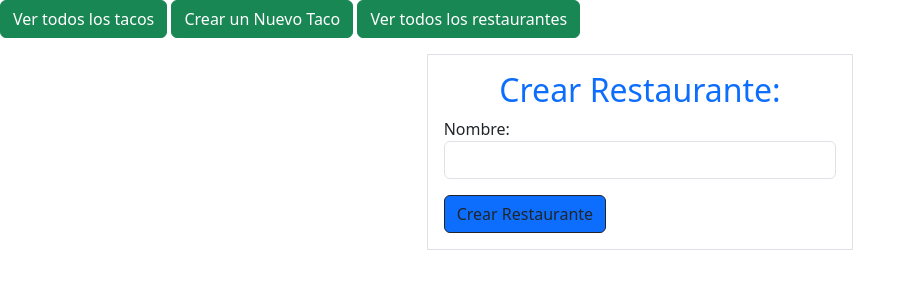
After one commit to CaroMV/b2c-python-agosto-2025, a Flask app: page /mostrar_restaurantes in a window 1280 px wide. The commit adds this page. Shown: the top 300 px of the page, without its empty margins (0-916 px from the left). Run offline with Flask 3, Linux system fonts and the light colour scheme; data that the repository does not hold is empty.

Commit message:
Relaciones una es a muchos, actualizacion proyecto TACO

```diff
--- a/MYSQL + FLASK/proyecto Tacos/flask_app/config/mysqlconnection.py
+++ b/MYSQL + FLASK/proyecto Tacos/flask_app/config/mysqlconnection.py
@@ -3,7 +3,7 @@ class MySQLConnection: #Clase que permite generar instancia de conexión con BD
     def __init__(self, db):
         connection = pymysql.connect(host = 'localhost',
                                     user = 'root', # Cambia el usuario y contraseña
-                                    password = '',
+                                    password = 'root',
                                     db = db,
                                     charset = 'utf8mb4',
                                     cursorclass = pymysql.cursors.DictCursor,
--- /dev/null
+++ b/MYSQL + FLASK/proyecto Tacos/flask_app/controllers/restaurantes.py
@@ -0,0 +1,19 @@
+from flask_app import app
+
+from flask import render_template,redirect,request,session,flash
+
+from flask_app.models.taco import Taco #Importamos la clase
+from flask_app.models.restaurante import Restaurante
+
+@app.route('/mostrar_restaurantes')
+def mostrar_lista_restaurantes():
+    todos_restaurantes = Restaurante.get_all()
+    return render_template('crear_restaurante.html', todos_restaurantes= todos_restaurantes)
+
+@app.route('/crear_restaurante', methods=['post'])
+def crear_restaurante():
+        datos = {
+        "nombre":request.form['nombre'],
+    }
+        Restaurante.save(datos)
+        return redirect('/mostrar_restaurantes')
--- /dev/null
+++ b/MYSQL + FLASK/proyecto Tacos/flask_app/models/restaurante.py
@@ -0,0 +1,74 @@
+from flask_app.config.mysqlconnection import connectToMySQL #importamos desde config
+from flask_app.models import taco
+
+class Restaurante:
+    def __init__(self, data):
+
+       self.id = data['id']
+
+       self.nombre = data['nombre']
+
+       self.created_at = data['created_at']
+
+       self.updated_at = data['updated_at']
+
+       #Creamos una lista vacía para luego agregar todos los tacos relacionados con el restaurante
+
+       self.tacos = []
+
+    @classmethod
+    def save(cls, datos):
+
+       query = "INSERT INTO restaurantes (nombre) VALUES (%(nombre)s)"
+
+       return connectToMySQL('esquema_tacos').query_db(query, datos)
+
+
+    @classmethod
+    def get_all(cls):
+        query = "SELECT * FROM restaurantes;"
+        restaurantes_en_db = connectToMySQL('esquema_tacos').query_db(query)
+
+        lista_restaurantes = []
+        for restaurante in restaurantes_en_db:
+            lista_restaurantes.append(cls(restaurante))
+        return lista_restaurantes
+
+    @classmethod
+    def get_restaurante_y_tacos(cls, datos):
+
+        query = "SELECT * FROM restaurantes LEFT JOIN tacos ON tacos.restaurante_id = restaurantes.id WHERE restaurantes.id = %(id)s;"
+
+        #El resultado es una lista de diccionarios con todos los datos del restaurante perteneciente al id y los tacos relacionados a este
+
+        resultados = connectToMySQL('esquema_tacos').query_db(query, datos)
+
+
+
+        #Gracias al LEFT JOIN, sabemos que (independiente de que tenga tacos relacionados) tenemos la información del restaurante, por lo que obtenemos el primer registro de la lista para crear el objeto Restaurante
+
+        restaurante = cls(resultados[0])
+
+        for fila_en_db in resultados:
+
+            #Ahora parseamos los datos del taco para generar instancias de Taco y agregarlas a la lista
+
+            datos_taco = {
+
+                "id": fila_en_db['tacos.id'],
+
+                "tortilla": fila_en_db['tortilla'],
+
+                "guiso": fila_en_db['guiso'],
+
+                "salsa": fila_en_db['salsa'],
+
+                "created_at": fila_en_db['tacos.created_at'],
+
+                "updated_at": fila_en_db['tacos.updated_at'],
+
+            }
+
+            restaurante.tacos.append( taco.Taco(datos_taco)  )
+
+        return restaurante
--- a/MYSQL + FLASK/proyecto Tacos/flask_app/models/taco.py
+++ b/MYSQL + FLASK/proyecto Tacos/flask_app/models/taco.py
@@ -8,10 +8,11 @@ class Taco:
         self.salsa = data['salsa']
         self.created_at = data['created_at']
         self.updated_at = data['updated_at']
+        self.restaurante_id= data['restaurante_id']
 
     @classmethod
     def save(cls, datos):
-        query = "INSERT INTO tacos (tortilla, guiso, salsa) VALUES(%(tortilla)s, %(guiso)s, %(salsa)s);"
+        query = "INSERT INTO tacos (tortilla, guiso, salsa, restaurante_id) VALUES(%(tortilla)s, %(guiso)s, %(salsa)s, %(restaurante_id)s);"
         return connectToMySQL('esquema_tacos').query_db(query, datos)
 
     @classmethod
@@ -32,8 +33,9 @@ class Taco:
 
     @classmethod
     def update(cls, datos):
-        query = "UPDATE tacos SET tortilla=%(tortilla)s, guiso=%(guiso)s, salsa=%(salsa)s WHERE id = %(id)s;"
+        query = "UPDATE tacos SET tortilla=%(tortilla)s, guiso=%(guiso)s, salsa=%(salsa)s, updated_at = NOW() WHERE id = %(id)s;"
         return connectToMySQL('esquema_tacos').query_db(query, datos)
+
 
     @classmethod
     def delete(cls, datos):
--- /dev/null
+++ b/MYSQL + FLASK/proyecto Tacos/flask_app/templates/crear_restaurante.html
@@ -0,0 +1,34 @@
+<!DOCTYPE html>
+<html lang="en">
+<head>
+    <meta charset="UTF-8">
+    <meta http-equiv="X-UA-Compatible" content="IE=edge">
+    <meta name="viewport" content="width=device-width, initial-scale=1.0">
+    <link href="https://cdn.jsdelivr.net/npm/bootstrap@5.3.2/dist/css/bootstrap.min.css" rel="stylesheet" integrity="sha384-T3c6CoIi6uLrA9TneNEoa7RxnatzjcDSCmG1MXxSR1GAsXEV/Dwwykc2MPK8M2HN" crossorigin="anonymous">
+    <title>Formulario de Restaurante</title>
+</head>
+<body>
+    <nav>
+        <a href="/tacos" class="btn btn-success">Ver todos los tacos</a>
+        <a href="/" class="btn btn-success">Crear un Nuevo Taco</a>
+        <a href="/mostrar_restaurantes" class="btn btn-success"> Ver todos los restaurantes</a>
+    </nav>
+
+    <ul>
+        {% for restaurante in todos_restaurantes%}
+        <li>
+            <a href="/mostrar_restaurante/{{restaurante.id}}">{{restaurante.nombre}}</a>
+        </li>
+        {%endfor%}
+    </ul>
+    <form action="/crear_restaurante" method="post" class="p-3 col-4 mx-auto my-5b border">
+        <h2 class="text-center text-primary">Crear Restaurante:</h2>
+
+        <div class="form-group">
+            <label for="nombre">Nombre:</label>
+            <input type="text" name="nombre" id="nombre" class="form-control">
+        </div>
+        <input type="submit" value="Crear Restaurante" class="btn btn-primary btn-outline-dark mt-3">
+    </form>
+</body>
+</html>
--- a/MYSQL + FLASK/proyecto Tacos/flask_app/templates/detalle.html
+++ b/MYSQL + FLASK/proyecto Tacos/flask_app/templates/detalle.html
@@ -10,8 +10,6 @@
 <body>
     <a href="/" class="btn btn-info btn-outline-primary" >Inicio</a>
     <div class="d-flex justify-content-around flex-wrap p-5">
-
-
             <div class="card col-3 ">
                 <div class="card-body">
                     <h2 class="card-title text-primary">Taco {{ taco['id'] }}</h2>
@@ -21,6 +19,7 @@
                 <div class="card-footer">
                     <h3 class="card-subtitle">Salsa: {{taco['salsa']}}</h3>
                     <p class="card-subtitle">Fecha de Creación: {{ taco['created_at'].strftime("%B %d, %Y  at %H:%M:%S") }}</p>
+                    <p class="card-subtitle">Fecha de Actualizacion: {{ taco['updated_at'].strftime("%B %d, %Y at %H:%M:%S") }}</p>
                     <a href="/editar/{{taco['id']}}" class="btn btn-warning" >Editar</a>
                     <a href="/borrar/{{taco['id']}}" class="btn btn-danger"  >Borrar</a>
                 </div>
--- a/MYSQL + FLASK/proyecto Tacos/flask_app/templates/resultados.html
+++ b/MYSQL + FLASK/proyecto Tacos/flask_app/templates/resultados.html
@@ -22,6 +22,7 @@
                         <b>Guiso:</b> {{taco['guiso']}}<br>
                         <b>Salsa:</b> {{taco['salsa']}}
                     </p>
+
                     <a href="/mostrar/{{taco['id']}}">
                         Ver taco
                     </a>
--- a/MYSQL + FLASK/proyecto Tacos/server.py
+++ b/MYSQL + FLASK/proyecto Tacos/server.py
@@ -1,5 +1,7 @@
 
 from flask_app.controllers import tacos #Importamos el controlador
+from flask_app.controllers import restaurantes
+
 from flask_app import app
 
 
```
Also changed, not shown: MYSQL + FLASK/proyecto Tacos/flask_app/controllers/tacos.py (+11 -2 lines), MYSQL + FLASK/proyecto Tacos/flask_app/db/esquema_tacos.sql (+28 -6 lines), MYSQL + FLASK/proyecto Tacos/flask_app/templates/editar.html (+1 -8 lines), MYSQL + FLASK/proyecto Tacos/flask_app/templates/index.html (+18 -1 lines), MYSQL + FLASK/proyecto Tacos/flask_app/templates/mostrar_restaurantes.html (added, +10 -0 lines).
